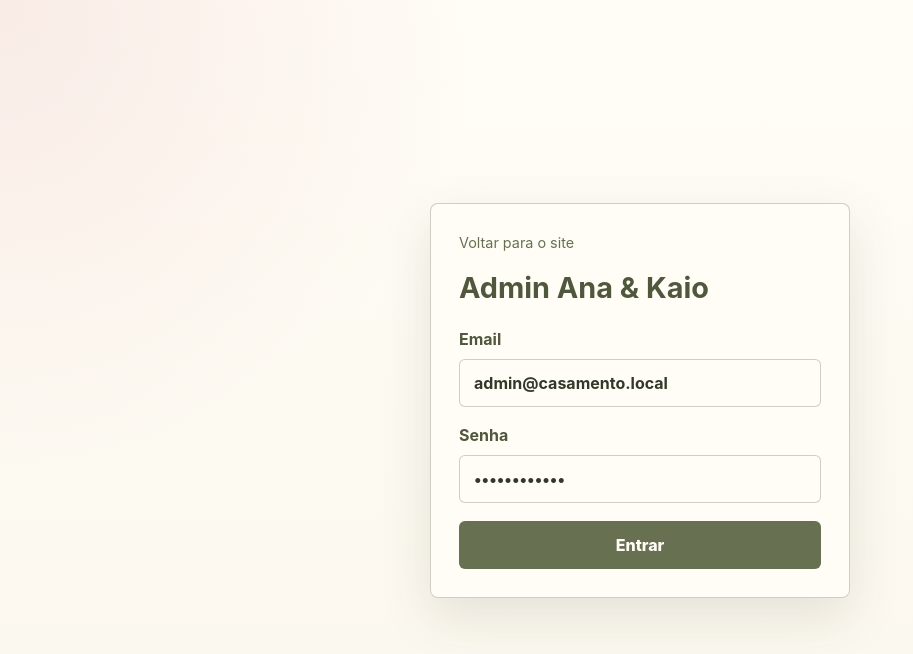
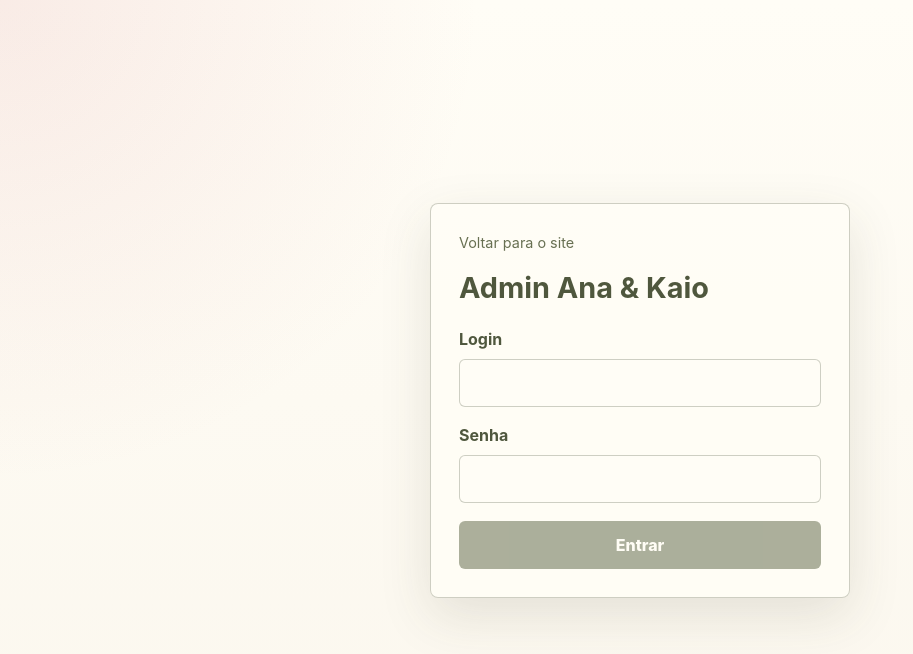
Before and after one commit to KaioQuaresmadS/CasamentoFront, an Angular app: page /login in a window 1280 px wide. Shown: the top 654 px of the page, without its empty margins (0-913 px from the left). Built offline with nearby package versions, Linux system fonts and the light colour scheme.

Commit message:
Adicionar admin

```diff
--- a/src/app/pages/login-page/login-page.component.html
+++ b/src/app/pages/login-page/login-page.component.html
@@ -3,15 +3,15 @@
     <a routerLink="/" class="back-link">Voltar para o site</a>
     <h1>Admin Ana & Kaio</h1>
 
-    <form [formGroup]="form" (ngSubmit)="submit()">
+    <form [formGroup]="form" autocomplete="off" (ngSubmit)="submit()">
       <label>
-        Email
-        <input type="email" formControlName="email"/>
+        Login
+        <input type="text" formControlName="email" autocomplete="off"/>
       </label>
 
       <label>
         Senha
-        <input type="password" formControlName="password"/>
+        <input type="password" formControlName="password" autocomplete="new-password"/>
       </label>
 
       @if (errorMessage(); as message) {
--- a/src/app/pages/login-page/login-page.component.ts
+++ b/src/app/pages/login-page/login-page.component.ts
@@ -19,8 +19,8 @@ export class LoginPageComponent {
   protected readonly errorMessage = signal<string | null>(null);
 
   protected readonly form = this.formBuilder.nonNullable.group({
-    email: ['admin@casamento.local', [Validators.required, Validators.email]],
-    password: ['Admin@123456', [Validators.required, Validators.minLength(8)]]
+    email: ['', [Validators.required]],
+    password: ['', [Validators.required]]
   });
 
   protected submit(): void {
@@ -37,7 +37,7 @@ export class LoginPageComponent {
       .pipe(finalize(() => this.isLoading.set(false)))
       .subscribe({
         next: () => void this.router.navigateByUrl('/admin'),
-        error: () => this.errorMessage.set('Email ou senha invalidos.')
+        error: () => this.errorMessage.set('Login ou senha invalidos.')
       });
   }
 }
```
